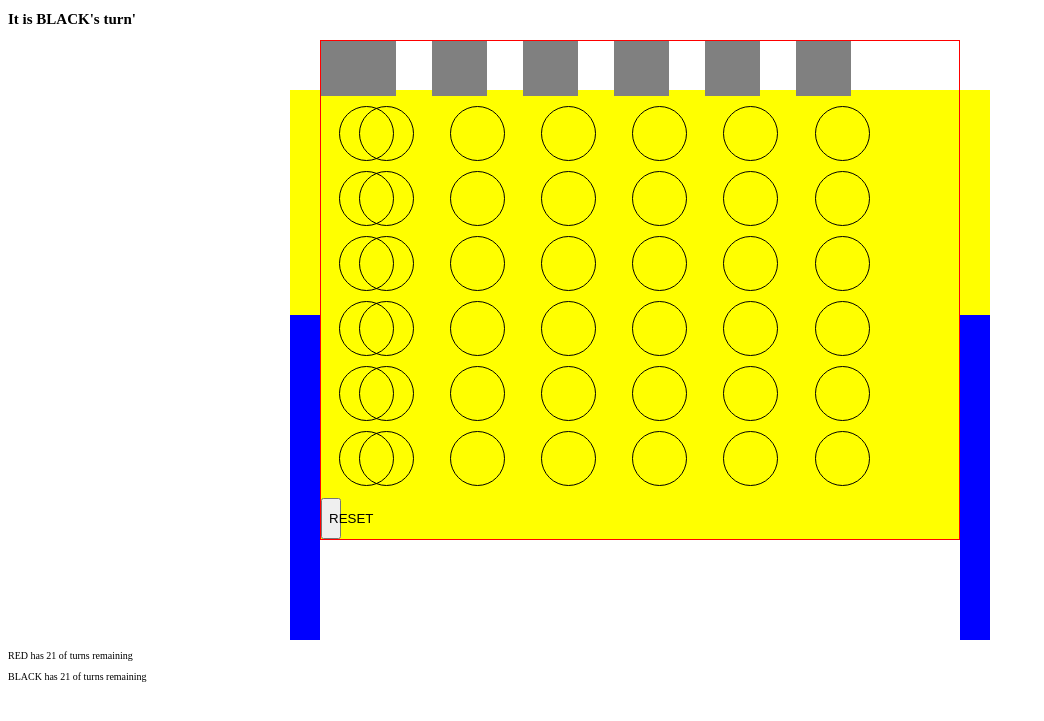
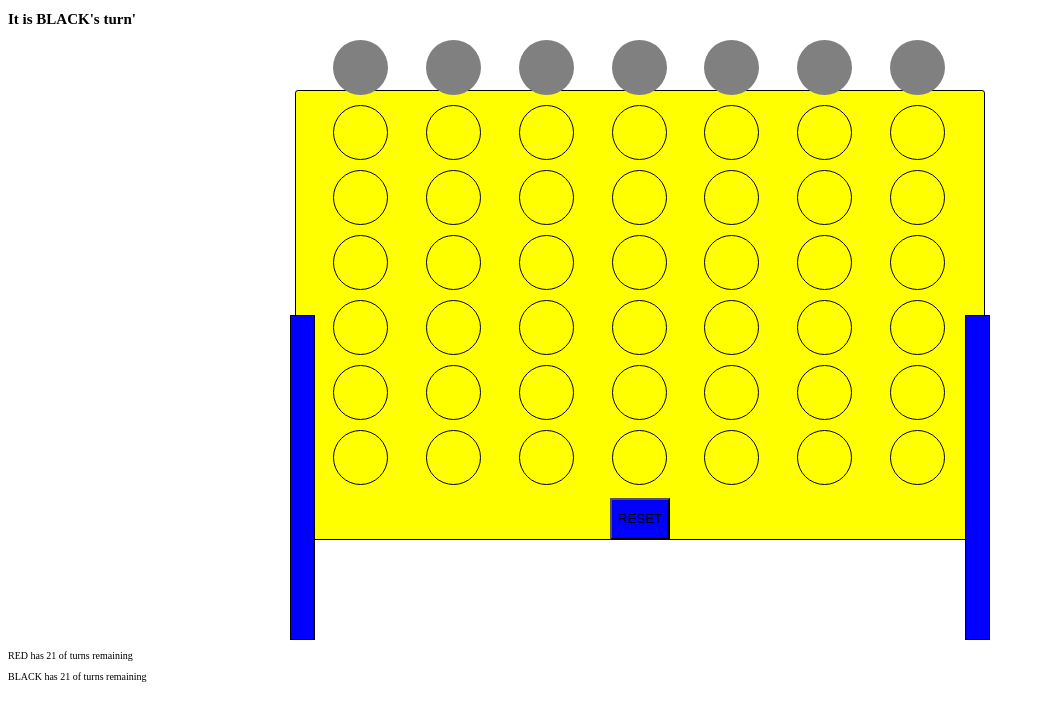
Before and after one commit to JGore99/connect-four, a plain HTML site: page index.html in a window 1280 px wide. Shown: the part 39-760 px from the top of the page, without its empty margins (0-1044 px from the left). Drawn offline with Linux system fonts and the light colour scheme.

Commit message:
CSS board and housing refined

```diff
--- a/css/style.css
+++ b/css/style.css
@@ -26,7 +26,7 @@ html {
   /* border: 1px solid black; */
   display: grid;
   height: 600px;
-  grid-template-columns: 30px 1fr 30px;
+  grid-template-columns: 5px 20px 1fr 20px 5px;
   /* 9 columns leg, 7 eq, leg */
   grid-template-rows: 50px repeat(2, 1fr) 100px;
   margin: 10px auto;
@@ -34,18 +34,20 @@ html {
 }
 
 .board {
-  border: 1px red solid;
+  /* border: 1px red solid; */
   display: grid;
-  grid-column: 2 / 3;
+  grid-column: 3 / 4;
   grid-row: 1 / 4;
-  grid-template-columns: 20px repeat(7, 2fr) 20px;
+  grid-template-columns: repeat(7, 2fr);
   grid-template-rows: auto repeat(2, 1fr) 40px;
   justify-self: stretch;
 }
 
 .psuedo-board {
   background-color: yellow;
-  grid-column: 1 / 9;
+  border: 1px black solid;
+  border-radius: 3px;
+  grid-column: 2 / 5;
   grid-row: 2 / 4;
   position: relative;
   z-index: -1;
@@ -59,20 +61,26 @@ html {
 
 .above-board {
   background-color: grey;
+  border-radius: 50px;
   height: 55px;
+  margin: 0 auto;
   width: 55px;
+}
+.above-board:hover {
+  background-color: rgb(240, 165, 165);
 }
 
 .legs {
   background-color: blue;
+  border: 1px black solid;
 }
 
 .legL {
-  grid-column: 1 / 1;
+  grid-column: 1 / 3;
   grid-row: 3 / 5;
 }
 .legR {
-  grid-column: 3 / 4;
+  grid-column: 4 / 6;
   grid-row: 3 / 5;
 }
 
@@ -85,6 +93,8 @@ html {
 }
 
 .reset {
-  grid-column: 1 / 1;
+  background-color: blue;
+  grid-column: 3 / 6;
   grid-row: 3 / 5;
+  justify-self: center;
 }
--- a/index.html
+++ b/index.html
@@ -16,7 +16,7 @@
       <div class="legs legR"></div>
       <div class="psuedo-board"></div>
       <div class="board">
-        <div class="column">
+        <div class="column" id="c0">
           <div class="above-board"></div>
           <div class="square" id="0"></div>
           <div class="square" id="1"></div>
@@ -25,7 +25,7 @@
           <div class="square" id="4"></div>
           <div class="square" id="5"></div>
         </div>
-        <div class="column">
+        <div class="column" id="c1">
           <div class="above-board"></div>
           <div class="square" id="6"></div>
           <div class="square" id="7"></div>
@@ -34,7 +34,7 @@
           <div class="square" id="10"></div>
           <div class="square" id="11"></div>
         </div>
-        <div class="column">
+        <div class="column" id="c2">
           <div class="above-board"></div>
           <div class="square" id="12"></div>
           <div class="square" id="13"></div>
@@ -43,7 +43,7 @@
           <div class="square" id="16"></div>
           <div class="square" id="17"></div>
         </div>
-        <div class="column">
+        <div class="column" id="c3">
           <div class="above-board"></div>
           <div class="square" id="18"></div>
           <div class="square" id="19"></div>
@@ -52,7 +52,7 @@
           <div class="square" id="22"></div>
           <div class="square" id="23"></div>
         </div>
-        <div class="column">
+        <div class="column" id="c4">
           <div class="above-board"></div>
           <div class="square" id="24"></div>
           <div class="square" id="25"></div>
@@ -61,7 +61,7 @@
           <div class="square" id="28"></div>
           <div class="square" id="29"></div>
         </div>
-        <div class="column">
+        <div class="column" id="c5">
           <div class="above-board"></div>
           <div class="square" id="30"></div>
           <div class="square" id="31"></div>
@@ -70,7 +70,7 @@
           <div class="square" id="34"></div>
           <div class="square" id="35"></div>
         </div>
-        <div class="column">
+        <div class="column" id="c6">
           <div class="above-board"></div>
           <div class="square" id="36"></div>
           <div class="square" id="37"></div>
--- a/js/app.js
+++ b/js/app.js
@@ -2,6 +2,7 @@
 const blackStatus = document.querySelector(".black-status")
 const boardEl = document.querySelector(".board")
 const boardSquares = document.querySelectorAll(".square")
+// const columnEl = document.querySelectorAll(".column")
 const messageEl = document.getElementById("message")
 const redStatus = document.querySelector(".red-status")
 const resetBtn = document.querySelector(".reset")
@@ -36,6 +37,7 @@ clearAll()
 // B. target id is used to update state array.
 
 function handleClick(e) {
+  let columnId = parseInt(e.target.parentNode.id.slice(1))
   let targetId = parseInt(e.target.id);
   if (isWinner === null && boardState[targetId] === null) {
     playerTurn === 1 ? (boardState[targetId] = -1) : (boardState[targetId] = 1);
@@ -43,8 +45,8 @@ function handleClick(e) {
     playerTurn = playerTurn * -1;
     playerTurn === 1 ? chipColor = "BLACK" : chipColor = "RED"
   }
-  console.log(playerTurn)
-  render()
+  // console.log(targetId)
+  render(columnId)
   determineWinner()
   handleMessages()
 }
@@ -73,7 +75,14 @@ function clearAll() {
   render()
 }
 
-function render() {
+function render(columnId) {
+  if(columnId === 0){
+
+  }
+  // if column x, check all children in said column for !== null.
+  // if found, use index of that spot - 1, change color of that spot
+  // if not found, change color of last spot in row.
+  console.log("column", columnId)
   boardSquares.forEach((boardSquare, idx) => {
     if (boardState[idx] === -1) {
       boardSquare.innerText = "BL";
@@ -85,7 +94,6 @@ function render() {
 }
 
 function handleMessages() {
-  console.log(isWinner)
   if(isWinner === null){
     gameMessage = `It is ${chipColor}'s turn'`
   } else if (isWinner === "BLACK"){
@@ -105,7 +113,6 @@ function handleMessages() {
 
 function turnCounter(){
   playerTurn === 1 ? blackTurnsRemaining -- : redTurnsRemaining --
-  console.log(blackTurnsRemaining, redTurnsRemaining)
 }
 
 function determineWinner() {
```
